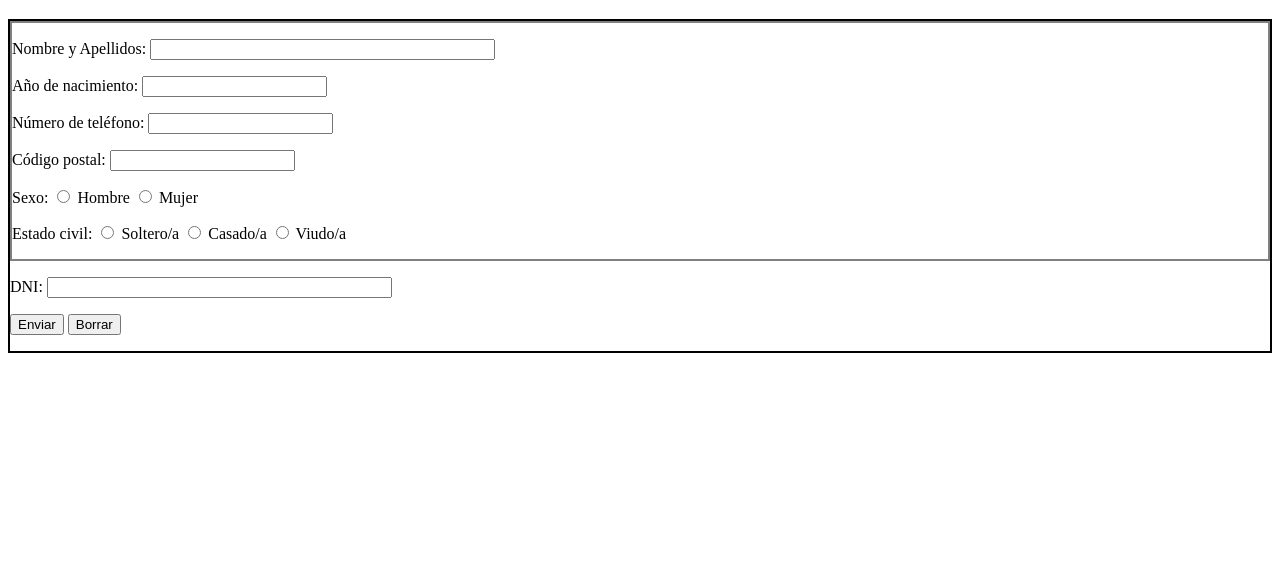
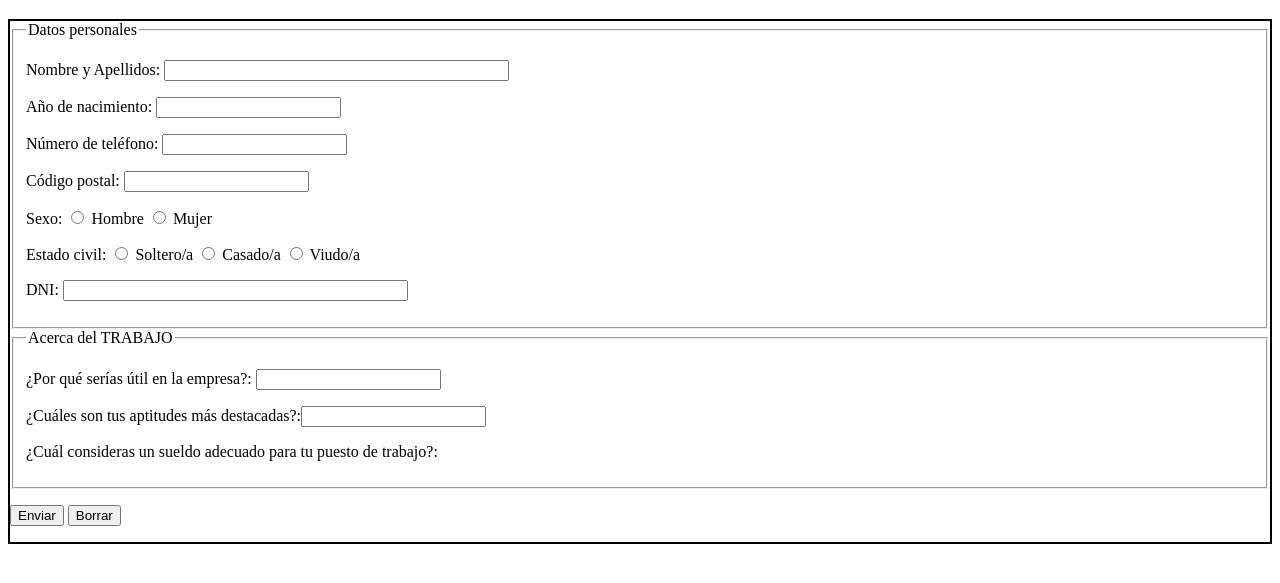
Before and after one commit to Victorjuanv/Formularios, a plain HTML site: page index.html in a window 1280 px wide. Shown: the part 61-644 px from the top of the page. Drawn offline with Linux system fonts and the light colour scheme.

Commit message:
nuevas cosas

```diff
--- a/index.html
+++ b/index.html
@@ -11,8 +11,10 @@
     <h1>FORMULARIO DE TRABAJO </h1>
 
     <div class="general">
-        <div class="datos">
+
             <form action="ejemplo.php" method="get">
+                <fieldset>
+                    <legend>Datos personales</legend>
                 <p>Nombre y Apellidos: <input type="text" name="nombre" size="40"></p>
                 <p>Año de nacimiento: <input type="number" name="nacido" min="1900"></p>
                 <p>Número de teléfono: <input type="number" name="teléfono" min="1900"></p>
@@ -26,22 +28,23 @@
                     <input type="radio" name="hm" value="c"> Casado/a
                     <input type="radio" name="hm" value="v"> Viudo/a
                 </p>
+                <p>DNI: <input type="" name="DNI" size="40"></p>
 
+                </fieldset>
+
+                <fieldset>
+                    <legend>Acerca del TRABAJO</legend>
+                    <p>¿Por qué serías útil en la empresa?: <input type="text" name="nombre" width="fit content" height="40"> </p>
+                    <p>¿Cuáles son tus aptitudes más destacadas?:<input type="text" name="nombre" width="fit content" height="40"> </p>
+                    <p>¿Cuál consideras un sueldo adecuado para tu puesto de trabajo?:</p>
+                </fieldset>
               </form>
 
-
-        </div>
-        <div class="Documentación">
-            <p>DNI: <input type="" name="DNI" size="40"></p>
-            <p></p>
-
-        </div>
-        <div>
             <p>
                 <input type="submit" value="Enviar">
                 <input type="reset" value="Borrar">
+
             </p>
-        </div>
 
 
 
```
